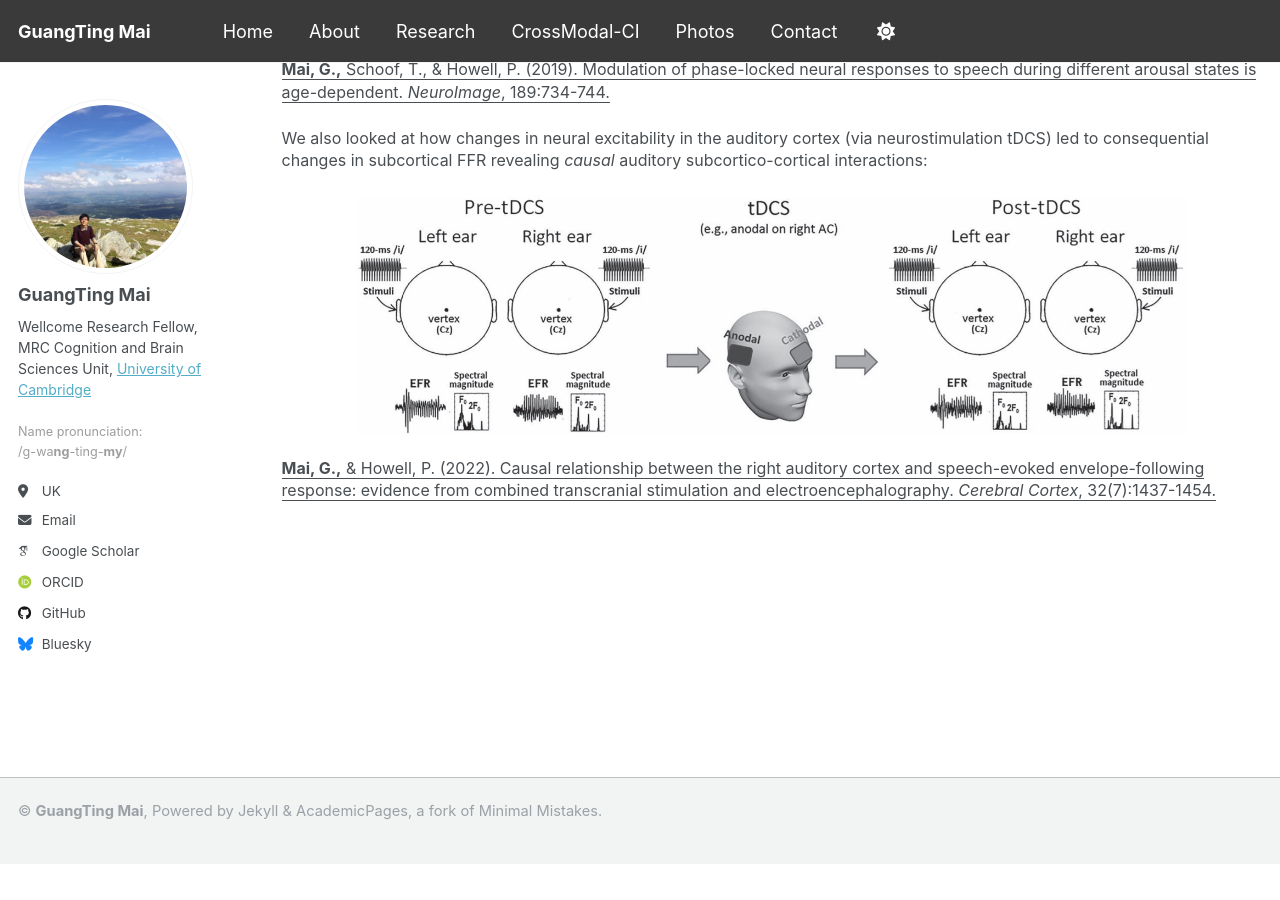
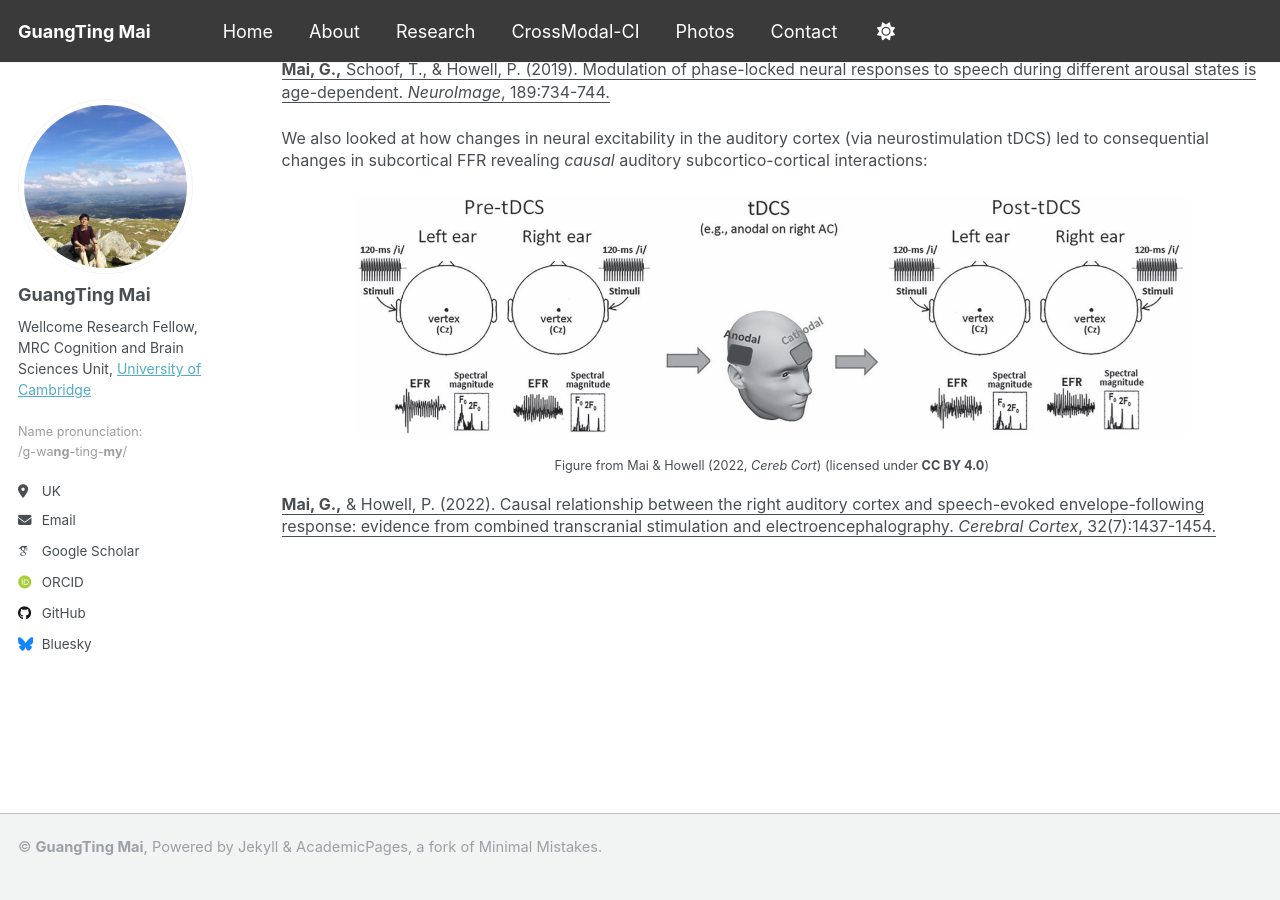
Before and after one commit to guangtingmai/guangtingmai.github.io, a Jekyll site: the page built from _pages/neuraltrack-typical.html, in a window 1280 px wide and 900 px high, scrolled down 1471 px. Built offline with Jekyll 4.4.1, drawn with Linux system fonts in a browser that asks for light colours; some web fonts are replaced; before the commit the page ends 2336 px from its top, so only the background shows below that.

Commit message:
Update neuraltrack-typical.html

```diff
--- a/_pages/neuraltrack-typical.html
+++ b/_pages/neuraltrack-typical.html
@@ -36,4 +36,5 @@
   <img src="https://guangtingmai.github.io/images/cc2022.png" width="85%">
   <br>
 </p>
+<p style="text-align:center;font-size:9.5pt;line-height:1.4;display: block;">Figure from Mai & Howell (2022, <i>Cereb Cort</i>) (licensed under <strong>CC BY 4.0</strong>)</p>
 <p><span style="font-size: 12pt;line-height: 1.4;display: block;margin-bottom: 0.1vh"><a href="https://academic.oup.com/cercor/article/32/7/1437/6356433" style="color:inherit; text-decoration:none;"><u><strong>Mai, G.,</strong> & Howell, P. (2022). Causal relationship between the right auditory cortex and speech-evoked envelope-following response: evidence from combined transcranial stimulation and electroencephalography. <i>Cerebral Cortex</i>, 32(7):1437-1454.</u></a></span></p>
```
